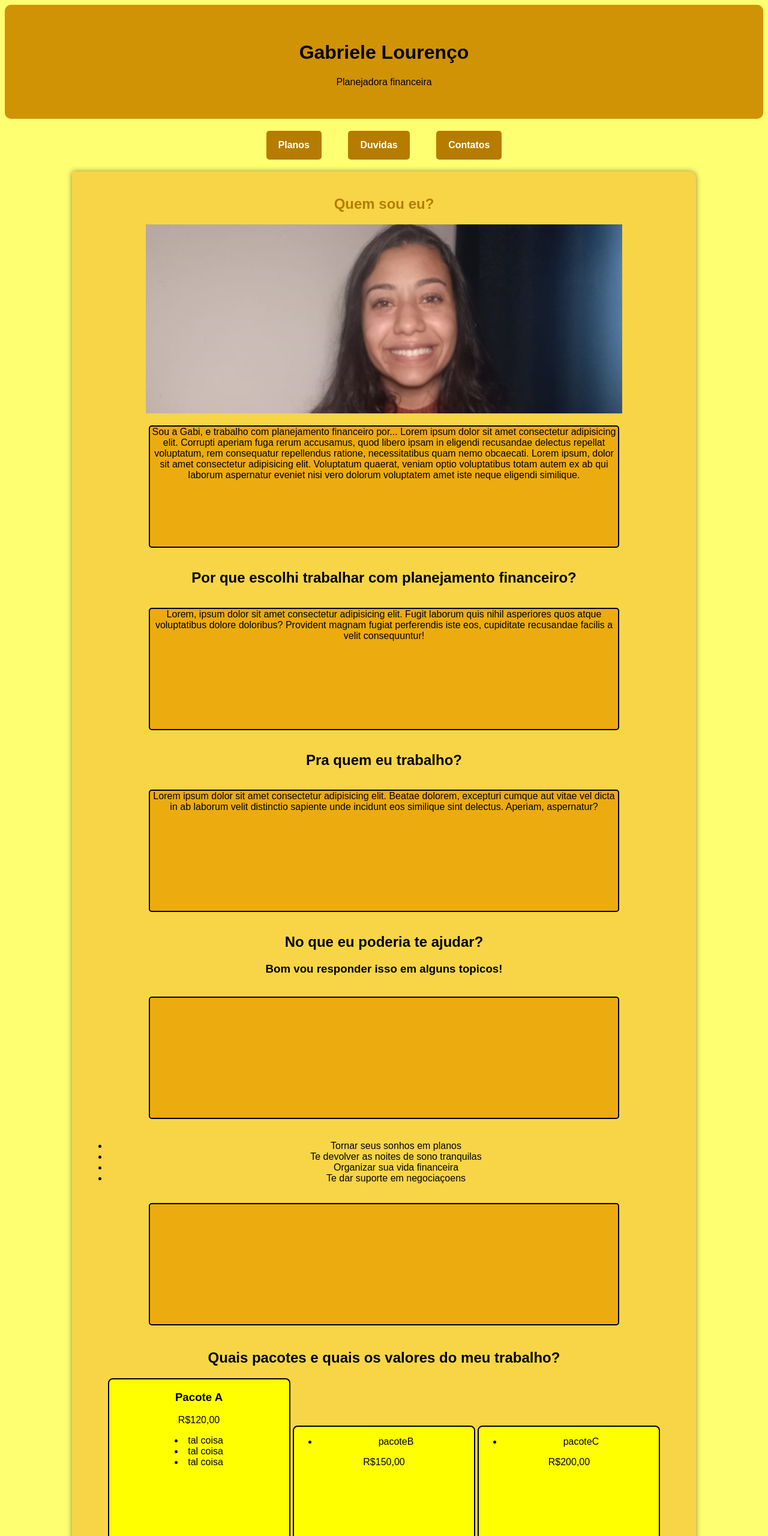
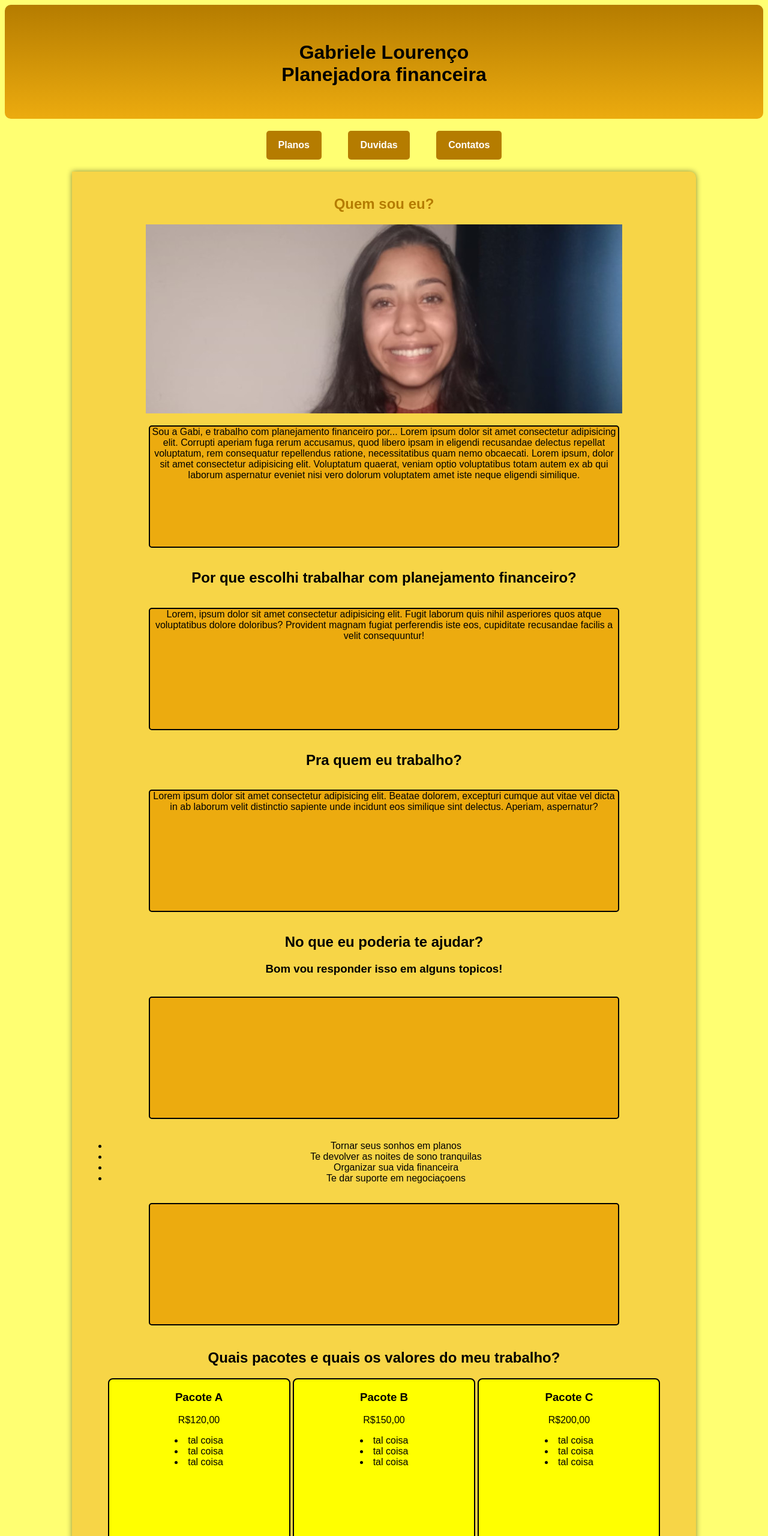
Before and after one commit to danilolourenco/gabi-planejamento, a plain HTML site: page index.html in a window 1280 px wide. Shown: the top 2560 px of the page at 60% size. Drawn offline with Linux system fonts and the light colour scheme.

Commit message:
trabalhando na pagina

```diff
--- a/index.html
+++ b/index.html
@@ -9,9 +9,14 @@
     <link rel="stylesheet" href="style/style.css">
 </head>
 <body>
+
     <header>
-        <h1>Gabriele Lourenço</h1>
-        <p>Planejadora financeira</p>
+       <div class="caixa">
+        <h1>
+            <strong>Gabriele Lourenço</strong> <br> Planejadora financeira
+        </h1>
+
+       </div>
 
     </header>
 
@@ -74,10 +79,18 @@
 
                 </div>
                 <div class="pacote" id="q2">
-                    <p><ul><li>pacoteB</li></ul> R$150,00</p>
+                    <h3>Pacote B</h3>
+                    <p>R$150,00</p>
+                    <li>tal coisa</li>
+                    <li>tal coisa</li>
+                    <li>tal coisa</li>
                 </div>
                 <div class="pacote" id="q3">
-                    <p><ul><li>pacoteC</li></ul> R$200,00</p>
+                    <h3>Pacote C</h3>
+                    <p>R$200,00</p>
+                    <li>tal coisa</li>
+                    <li>tal coisa</li>
+                    <li>tal coisa</li>
                 </div>
 
 
--- a/style/style.css
+++ b/style/style.css
@@ -20,17 +20,18 @@ body {
 
 
 header {
-    background-color: var(--cor1);
+    background-image: linear-gradient(#b57c00, #ecab0f);
     border-radius: 10px;
     min-height: 150px;
     text-align: center;
     padding-top: 40px;
 }
 
-header > h1 {
+div.caixa  h1 {
     box-shadow: 1px;
 
 }
+
 
 nav > a {
     background-color: var(--cor0);
```
Also changed, not shown: fonts/LobsterTwo-Bold.ttf (added), fonts/LobsterTwo-BoldItalic.ttf (added), fonts/LobsterTwo-Italic.ttf (added), fonts/LobsterTwo-Regular.ttf (added), fonts/OFL.txt (added).
